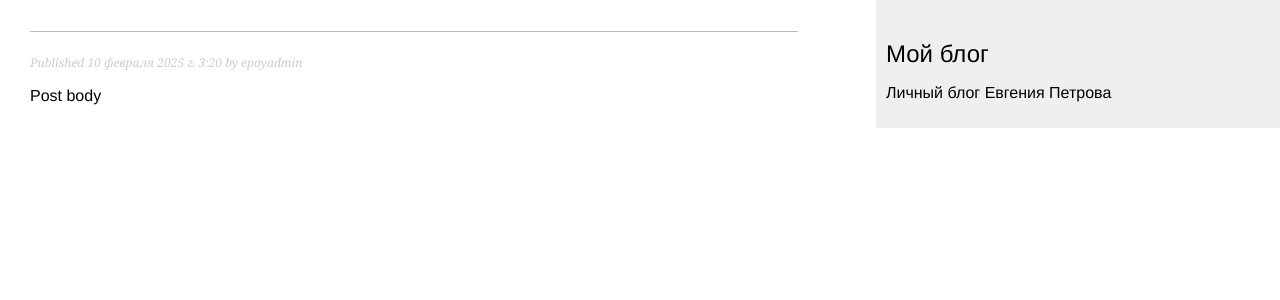
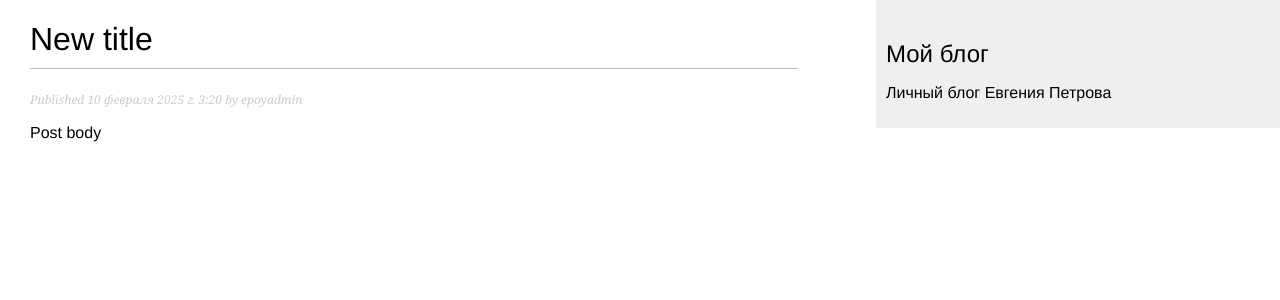
Before and after one commit to EPoY74/ep202502_blog, a Django app: a page that uses blogapp/blog/templates/blog/post/detail.html in a window 1280 px wide. Shown: the top 300 px of the page. Run offline with Django 5.2, Linux system fonts and the light colour scheme; data comes from the database, SQL or seed files in the repository.

Commit message:
Поправил ошибку, добавил не пропечатанный символ

```diff
--- a/blogapp/blog/templates/blog/post/detail.html
+++ b/blogapp/blog/templates/blog/post/detail.html
@@ -2,7 +2,7 @@
 {% block title%} {{post.tile}} {% endblock %}
 
 {% block content %}
-    <h1>{{post.ttle}}</h1>
+    <h1>{{post.title}}</h1>
     <p class="date">
         Published {{post.publish}} by {{post.author}}
     </p>
```
